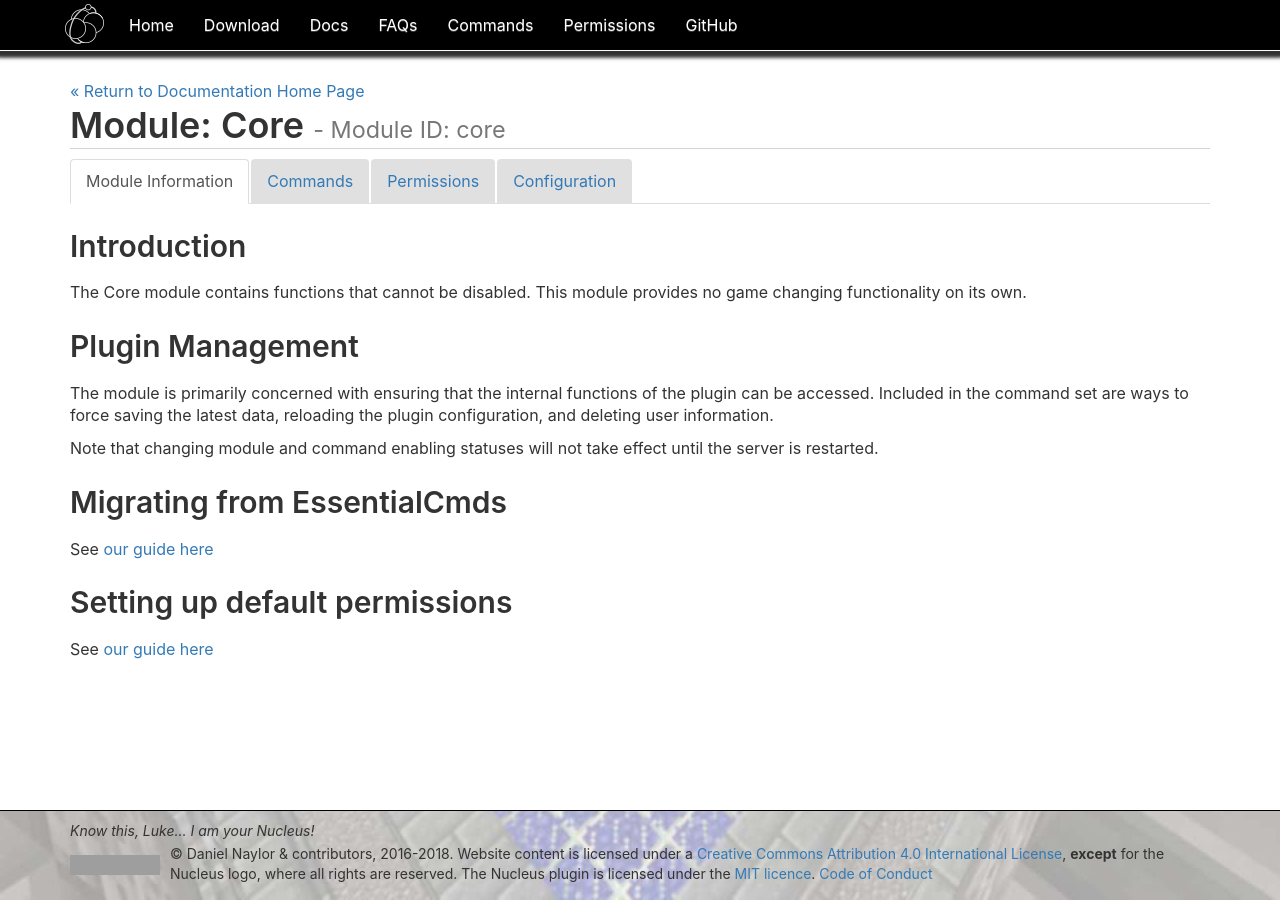
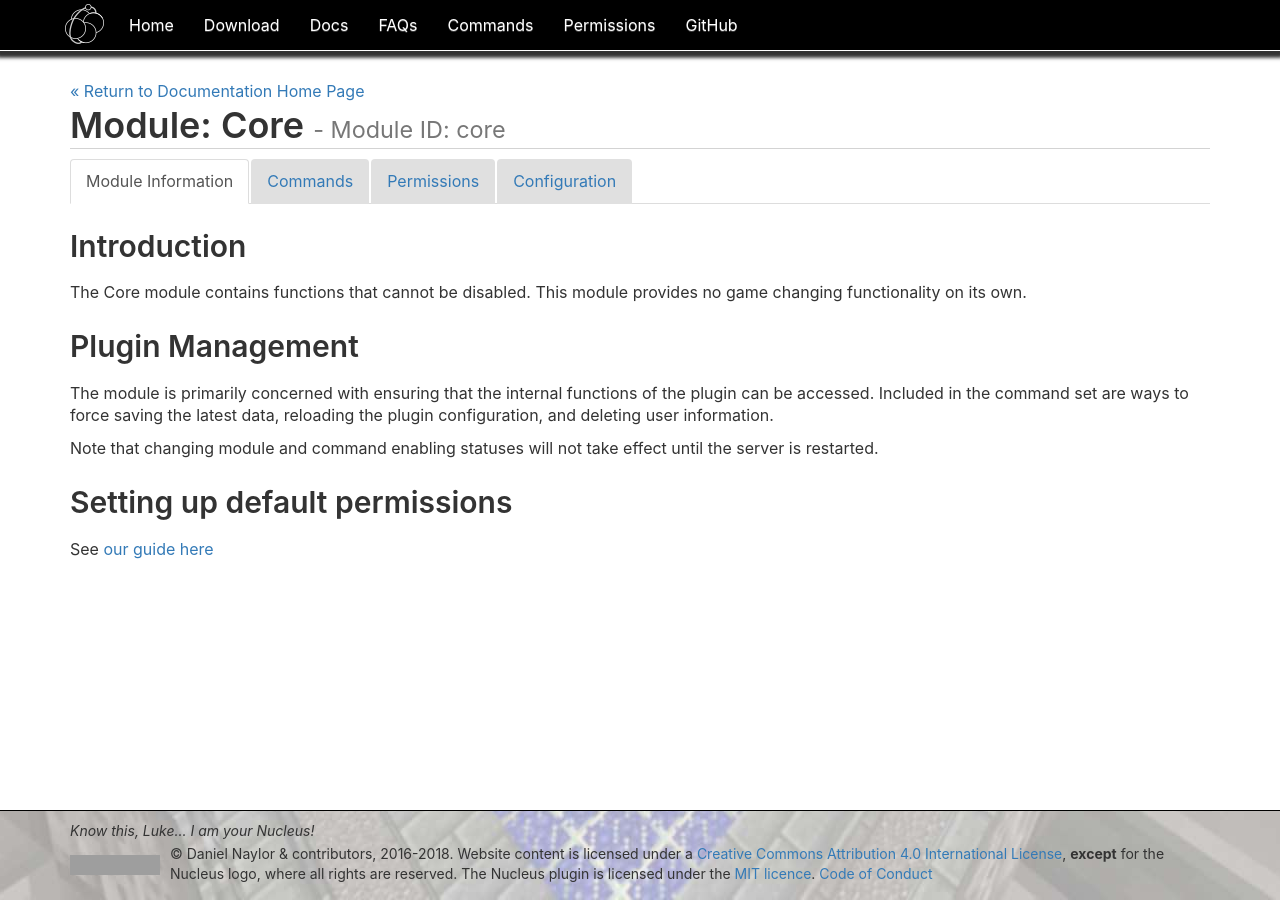
Before and after one commit to NucleusPowered/site-v1, a Jekyll site: the page built from docs/modules/core.md, in a window 1280 px wide. Built offline with Jekyll 4.4.1, drawn with Linux system fonts in a browser that asks for light colours; comment, search, counter and statistics services are not loaded; grey boxes are pictures that could not be loaded.

Commit message:
Remove info about EssentialCmds

```diff
--- a/docs/modules/core.md
+++ b/docs/modules/core.md
@@ -18,10 +18,6 @@
 
 Note that changing module and command enabling statuses will not take effect until the server is restarted.
 
-## Migrating from EssentialCmds
-
-See [our guide here](../configuration/migration.html)
-
 ## Setting up default permissions
 
 See [our guide here](../configuration/permissions.html)
```
